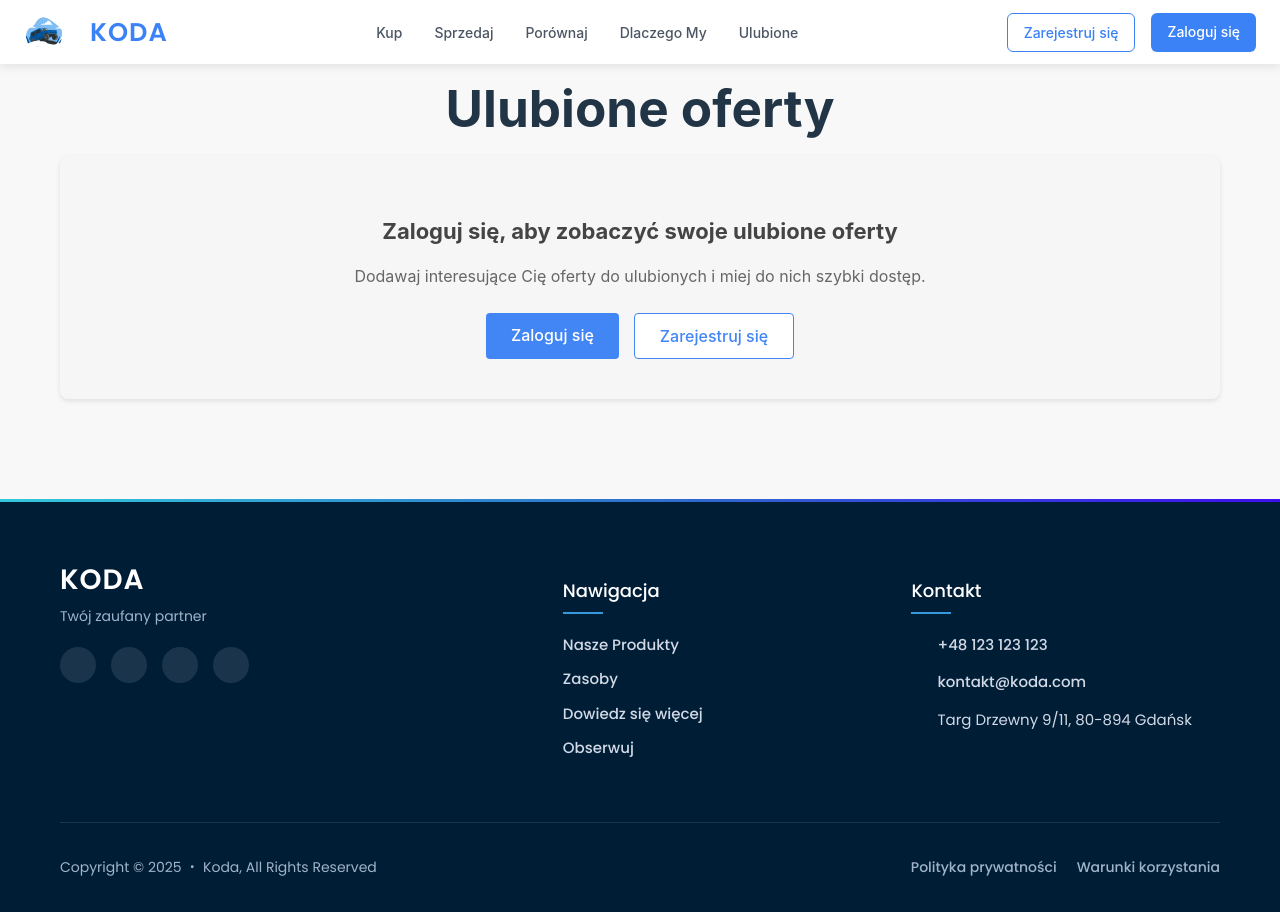
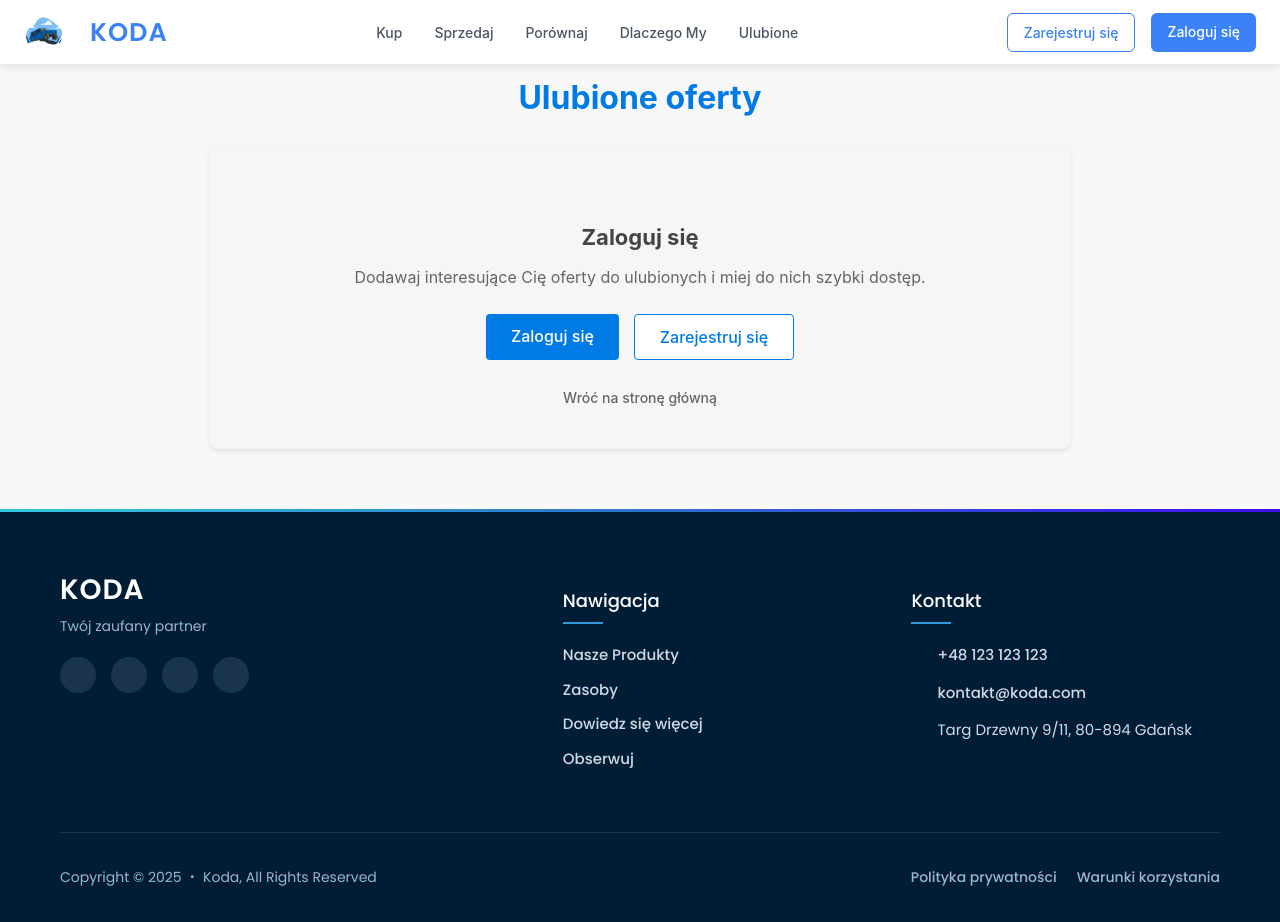
Before and after one commit to s24399-pj/koda-frontend, a React (Vite) app: page /liked in a window 1280 px wide. Built offline with nearby package versions, Linux system fonts and the light colour scheme.

Commit message:
fixed auth for creating offer (#56)
* fixed auth for creating offer

* fix

```diff
--- a/src/components/RequireAuth/RequireAuth.tsx
+++ b/src/components/RequireAuth/RequireAuth.tsx
@@ -1,6 +1,6 @@
 import React from 'react';
 import { useAuth } from '../../context/AuthContext';
-import AuthRequiredPage from '../../pages/AuthRequired/AuthRequired';
+import AuthRequired from '../../pages/AuthRequired/AuthRequired';
 
 interface RequireAuthProps {
   children: JSX.Element;
@@ -19,8 +19,7 @@ const RequireAuth: React.FC<RequireAuthProps> = ({
   const { isAuthenticated } = useAuth();
 
   if (!isAuthenticated && allowRedirect) {
-    // Show auth required page instead of redirecting
-    return <AuthRequiredPage />;
+    return <AuthRequired />;
   }
 
   // Pass the authentication status to the child component
--- a/src/pages/LikedOffers/LikedOffers.tsx
+++ b/src/pages/LikedOffers/LikedOffers.tsx
@@ -6,29 +6,13 @@ import LikeButton from "../../components/LikeButton/LikeButton";
 import CompareCheckbox from "../../components/CompareCheckbox/CompareCheckbox";
 import ComparisonBar from "../../components/ComparisonBar/ComparisonBar";
 import { useComparison } from "../../context/ComparisonContext";
+import { useAuth } from "../../context/AuthContext";
+import AuthRequired from "../AuthRequired/AuthRequired";
 import { likedOfferApi } from "../../api/likedOfferApi";
 import { MiniOffer } from "../../types/miniOfferTypes";
+import { RawOfferData } from "../../types/offer/RawOfferData"
 
 const API_URL = import.meta.env.VITE_API_URL;
-
-interface RawOfferData {
-    id: string;
-    title: string;
-    price: number;
-    description?: string;
-    CarDetailsDto?: {
-        mileage?: number;
-        fuelType?: string;
-        year?: number;
-        enginePower?: number;
-        displacement?: string;
-        [key: string]: any;
-    };
-    mainImage?: string;
-    imageUrls?: string[];
-    images?: string[];
-    [key: string]: any;
-}
 
 const LikedOffersList: React.FC = () => {
     useTitle("Ulubione");
@@ -36,6 +20,7 @@ const LikedOffersList: React.FC = () => {
     const [likedOffers, setLikedOffers] = useState<MiniOffer[]>([]);
     const [isLoading, setIsLoading] = useState(true);
     const navigate = useNavigate();
+    const { isAuthenticated } = useAuth();
 
     const {
         selectedOffers,
@@ -44,8 +29,6 @@ const LikedOffersList: React.FC = () => {
         isOfferSelected,
         canAddMoreOffers
     } = useComparison();
-
-    const isAuthenticated = !!localStorage.getItem("accessToken");
 
     useEffect(() => {
         if (isAuthenticated) {
@@ -204,23 +187,17 @@ const LikedOffersList: React.FC = () => {
         );
     };
 
-    const renderUnauthenticatedContent = () => {
-        return (
-            <div className="login-section">
-                <h2>Zaloguj się, aby zobaczyć swoje ulubione oferty</h2>
-                <p>Dodawaj interesujące Cię oferty do ulubionych i miej do nich szybki dostęp.</p>
-                <div className="login-buttons">
-                    <Link to="/user/login" className="login">Zaloguj się</Link>
-                    <Link to="/user/register" className="signup">Zarejestruj się</Link>
-                </div>
-            </div>
-        );
-    };
+    if (!isAuthenticated) {
+        return <AuthRequired
+            pageTitle="Ulubione oferty"
+            message="Dodawaj interesujące Cię oferty do ulubionych i miej do nich szybki dostęp."
+        />;
+    }
 
     return (
         <div className="liked-offers-page">
             <h1>Ulubione oferty</h1>
-            {isAuthenticated ? renderAuthenticatedContent() : renderUnauthenticatedContent()}
+            {renderAuthenticatedContent()}
 
             <ComparisonBar
                 selectedOffers={selectedOffers}
--- a/src/routes/Router.tsx
+++ b/src/routes/Router.tsx
@@ -10,13 +10,12 @@ import OfferComparison from "../pages/OfferComparison/OfferComparison.tsx";
 import WhyUs from "../pages/WhyUs/WhyUs.tsx";
 import OfferCreation from "../pages/OfferCreation/OfferCreation.tsx";
 import LikedOffers from "../pages/LikedOffers/LikedOffers.tsx";
-
 import RequireAuth from "../components/RequireAuth/RequireAuth.tsx";
 
 const AppRouter = () => {
     return (
         <Routes>
-            {/* Publiczne ścieżki */}
+            {/* Public */}
             <Route path="/" element={<HomePage />} />
             <Route path="*" element={<NotFound />} />
             <Route path="/offers" element={<OfferList />} />
@@ -25,14 +24,9 @@ const AppRouter = () => {
             <Route path="/whyus" element={<WhyUs />} />
             <Route path="/user/login" element={<LoginPage />} />
             <Route path="/user/register" element={<RegisterPage />} />
-likedOfferFE
-
-            <Route path="/user/panel" element={<UserPanel />} />
-            <Route path="/offer/create" element={<OfferCreation />} />
-
             <Route path="/liked" element={<LikedOffers />} />
 
-            {/* Chronione ścieżki (z wyświetleniem AuthRequiredPage) */}
+            {/* Protected */}
             <Route path="/user/panel" element={
                 <RequireAuth>
                     <UserPanel />
@@ -43,7 +37,6 @@ likedOfferFE
                     <OfferCreation />
                 </RequireAuth>
             } />
-main
         </Routes>
     );
 };
--- /dev/null
+++ b/src/types/offer/RawOfferData.ts
@@ -0,0 +1,18 @@
+export interface RawOfferData {
+    id: string;
+    title: string;
+    price: number;
+    description?: string;
+    CarDetailsDto?: {
+        mileage?: number;
+        fuelType?: string;
+        year?: number;
+        enginePower?: number;
+        displacement?: string;
+        [key: string]: any;
+    };
+    mainImage?: string;
+    imageUrls?: string[];
+    images?: string[];
+    [key: string]: any;
+}
```
